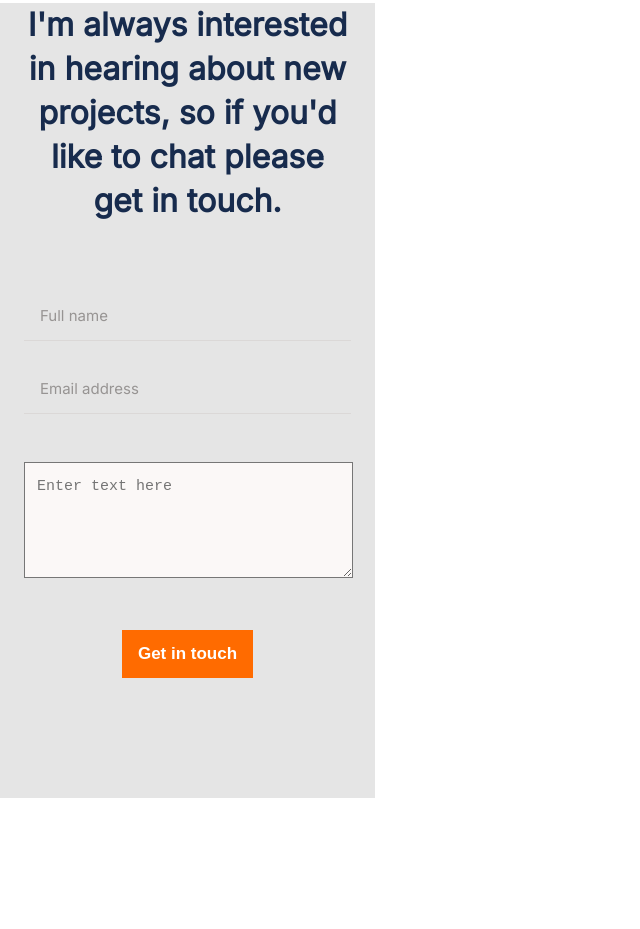
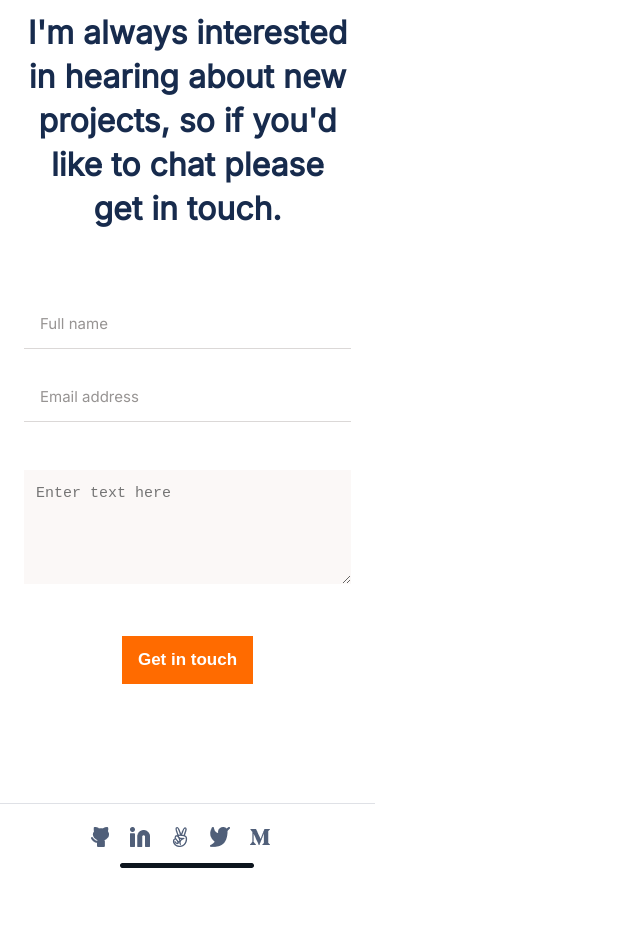
Before and after one commit to Talha-Hanif5666/Portfolio-Project, a website: page index.html in a window 1280 px wide. Shown: the part 5709-6638 px from the top of the page, without its empty margins (0-640 px from the left). Drawn offline with Linux system fonts and the light colour scheme.

Commit message:
Add Images,html and css files

```diff
--- a/index.html
+++ b/index.html
@@ -209,7 +209,28 @@
 </form>
 
 <button>Get in touch</button>
+
   </div>
 </section>
+
+<footer class="icons-home">
+  <div class="bottom-icons">
+    <ul class="social-icons">
+      <li><a href="#" id="github">
+          <img src="Images\bottom1.png" alt="github"></a></li>
+      <li><a href="#" id="linkedin">
+          <img src="Images\bottom2.png" alt="linkedin"></a></li>
+      <li><a href="#" id="angelist">
+          <img src="Images\bottom3.png" alt="angelist"></a></li>
+      <li><a href="#" id="twitter">
+          <img src="Images\bottom4.png" alt="twitter"></a></li>
+      <li><a href="#" id="medium">
+          <img src="Images\bottom5.png" alt="medium"></a></li>
+    </ul>
+ </div>
+<div class="home">
+  <img src="Images\Shape.png" alt="home.png">
+</div>
+</footer>
 </body>
 </html>
--- a/style.css
+++ b/style.css
@@ -77,7 +77,7 @@
   flex-direction: column;
   width: 375px;
   height: 590px;
-  background: url("../Images/a.png") no-repeat;
+  background: url("./Images/a.png") no-repeat;
   background-position: 100% 100%;
   order: 1;
   background-color: #1c1a19;
@@ -248,7 +248,7 @@
 .img {
   width: 327px;
   height: 237px;
-  background: url("../Images/Work-img1.png") no-repeat;
+  background: url("./Images/Work-img1.png") no-repeat;
   margin-left: 20px;
 }
 
@@ -366,7 +366,7 @@
   flex-direction: column;
   width: 327px;
   height: 386px;
-  background: url("../Images/Img-Placeholder.png") no-repeat;
+  background: url("./Images/Img-Placeholder.png") no-repeat;
   background-color: #f4f5f7;
 }
 
@@ -438,7 +438,7 @@
   height: 1601px;
   left: 0;
   top: 4000px;
-  background: url("../Images/Frame.png") no-repeat;
+  background: url("./Images/Frame.png") no-repeat;
   background-color: #1c1a19;
   background-position: 100%;
   background-position-y: 23%;
@@ -547,15 +547,15 @@
 }
 
 .subtopic-language {
-  list-style-image: url("../Images/Rectangle55.png");
+  list-style-image: url("./Images/Rectangle55.png");
 }
 
 .subtopic-frameworks {
-  list-style-image: url("../Images/Rectangle56.png");
+  list-style-image: url("./Images/Rectangle56.png");
 }
 
 .subtopic-skills {
-  list-style-image: url("../Images/Rectangle57.png");
+  list-style-image: url("./Images/Rectangle57.png");
 }
 
 .line2 {
@@ -572,8 +572,8 @@ ul li:hover {
 .contact {
   width: 375px;
   position: relative;
-  top: 5592px;
-  background: #e5e5e5;
+  top: 5600px;
+  background-color: #fff;
   margin: 120px 0 58px 0;
   left: -8px;
 }
@@ -608,7 +608,7 @@ ul li:hover {
   line-height: 24px;
   font-style: normal;
   color: #979493;
-  background: #e5e5e5;
+  background: #fff;
 }
 
 .bottom textarea {
@@ -622,6 +622,7 @@ ul li:hover {
   font-style: normal;
   color: #3c3a39;
   background: #fbf8f7;
+  border: none;
 }
 
 .bottom button {
@@ -657,3 +658,41 @@ ul li:hover {
   color: #5b5957;
   border: 1px solid #f4f1f0;
 }
+
+.bottom-icons {
+  top: 6392px;
+  margin: 120px 0 58px 0;
+  left: -8px;
+  position: absolute;
+  width: 375px;
+  height: 72px;
+  left: 0px;
+  border-top: 1px solid #DFE1E6;
+
+}
+
+.social-icons {
+  display: flex;
+  flex-direction: row;
+  flex: none;
+  order: 3;
+  flex-grow: 0;
+  list-style-type: none;
+  align-items: center;
+  justify-content: space-between;
+  position: absolute;
+  margin-top: 15px;
+  margin-left: 40px;
+  width: 200px;
+  height: 40px;
+  justify-items: center;
+}
+
+.home {
+  top: 6443px;
+  margin: 120px 0 58px 0;
+  left: 120px;
+  position: absolute;
+  width: 375px;
+  height: 72px;
+}
```
Also changed, not shown: Images/Shape.png (added), Images/bottom1.png (added), Images/bottom2.png (added), Images/bottom3.png (added), Images/bottom4.png (added), Images/bottom5.png (added).
